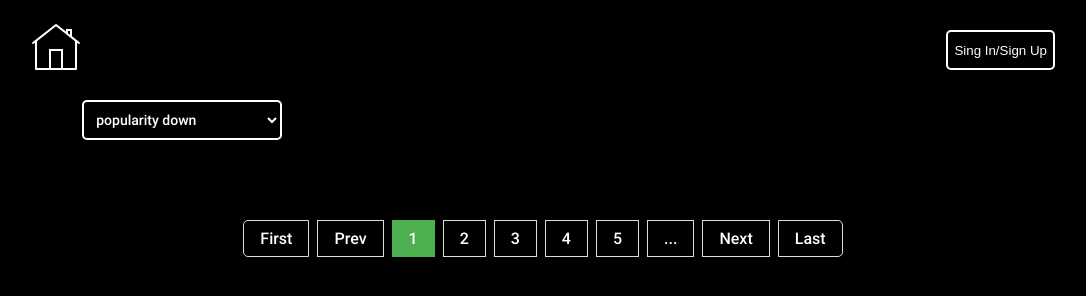
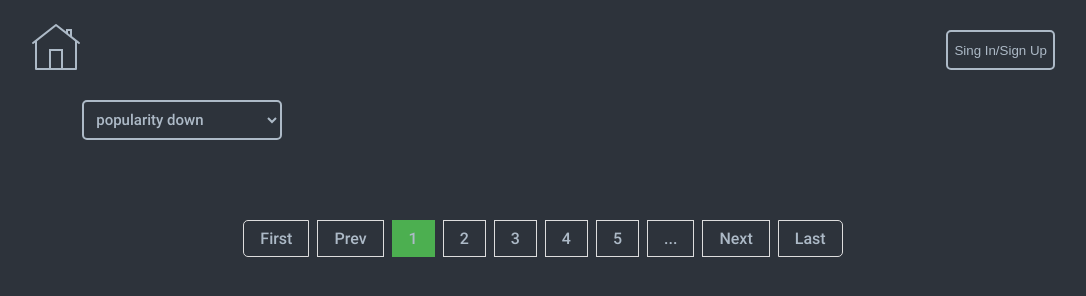
Before and after one commit to Julia-Kopichenko/Film_gallery_JS, a plain HTML site: page index.html in a window 1280 px wide. Shown: the whole page, without its empty margins (97-1183 px from the left). Drawn offline with Linux system fonts and the light colour scheme; no server answers.

Commit message:
feax: change color background and text

```diff
--- a/Style/style.scss
+++ b/Style/style.scss
@@ -40,15 +40,18 @@ html {
 	box-sizing: border-box;
 }
 
+$textColor: #adbac7;
+$dark: #2d333b;
+
 body {
 	font-family: 'Roboto', Arial, sans-serif;
 	font-size: 16px;
 	font-weight: 500;
 	line-height: 19px;
-	color: white;
+	color: $textColor;
   max-width: 1440px;
   margin: 0 auto;
-  background-color: black;
+  background-color: $dark;
 	& header {
 		margin-bottom: 15px;
 	}
@@ -68,25 +71,30 @@ body {
   background-color: transparent;
   background-repeat: no-repeat;
   border-radius: 5px;
-  color: white;
-  border: 2px solid white;
+  color: $textColor;
+  border: 2px solid $textColor;
   cursor: pointer;
   overflow: hidden;
 }
 .header-img {
-  fill: white;
+  fill: $textColor;
+  &:hover {
+    transform: scale(1.1);
+  }
 }
 .select {
   width: 200px;
   height: 40px;
-  color: white;
-  font-size: 14px;
-  background-color: black;
+  color: $textColor;
+  font-size: 15px;
+  background-color: #2d333b;
   background-repeat: no-repeat;
-  border: 2px solid white;
+  border: 2px solid $textColor;
   border-radius: 5px;
   padding: 8px;
   cursor: pointer;
+  outline: none;
+  box-sizing: border-box;
 }
 .main {
   & .select {
@@ -151,7 +159,7 @@ body {
 	width: 100%;
 	// display: block;
 	display: none;
-	background-color: white;
+	background-color: $textColor;
 	bottom: 15px; /* Положение от нижнего края */
 }
 
@@ -161,7 +169,7 @@ body {
   justify-content: center;
   flex-wrap: wrap;
   & .pagination-item {
-    color: white;
+    color: $textColor;
     padding: 8px 16px;
     text-decoration: none;
     border: 1px solid #ddd;
@@ -170,7 +178,7 @@ body {
   }
   &  .pagination-item.active {
     background-color: #4CAF50;
-    color: white;
+    color: $textColor;
     border: 1px solid #4CAF50;
   }
   & .pagination-item:hover:not(.active) {background-color: #ddd;}
@@ -196,7 +204,7 @@ body {
   margin: 0 auto;
   display: flex;
   justify-content: space-between;
-  // background-color: rgb(211, 13, 13);
+  flex-wrap: wrap;
   padding: 30px;
   padding-top: 100px;
   & .film-item-wrapper {
--- a/script.js
+++ b/script.js
@@ -175,6 +175,8 @@ updateGenresLocalStorage(getGenres());
 		sortBy = 'popularity.desc';
 		feelBufer(pageNumbersArr,buferArr);
 		showFirstPageBySort();
+		// сбросить значение сортировки
+		selectElement.value = 'popularityDown';
 	});
 	//! функция добавляет стиль 'active'
 	function addActiveClass(element) {
```
Also changed, not shown: Style/style.css, 1 other file.
